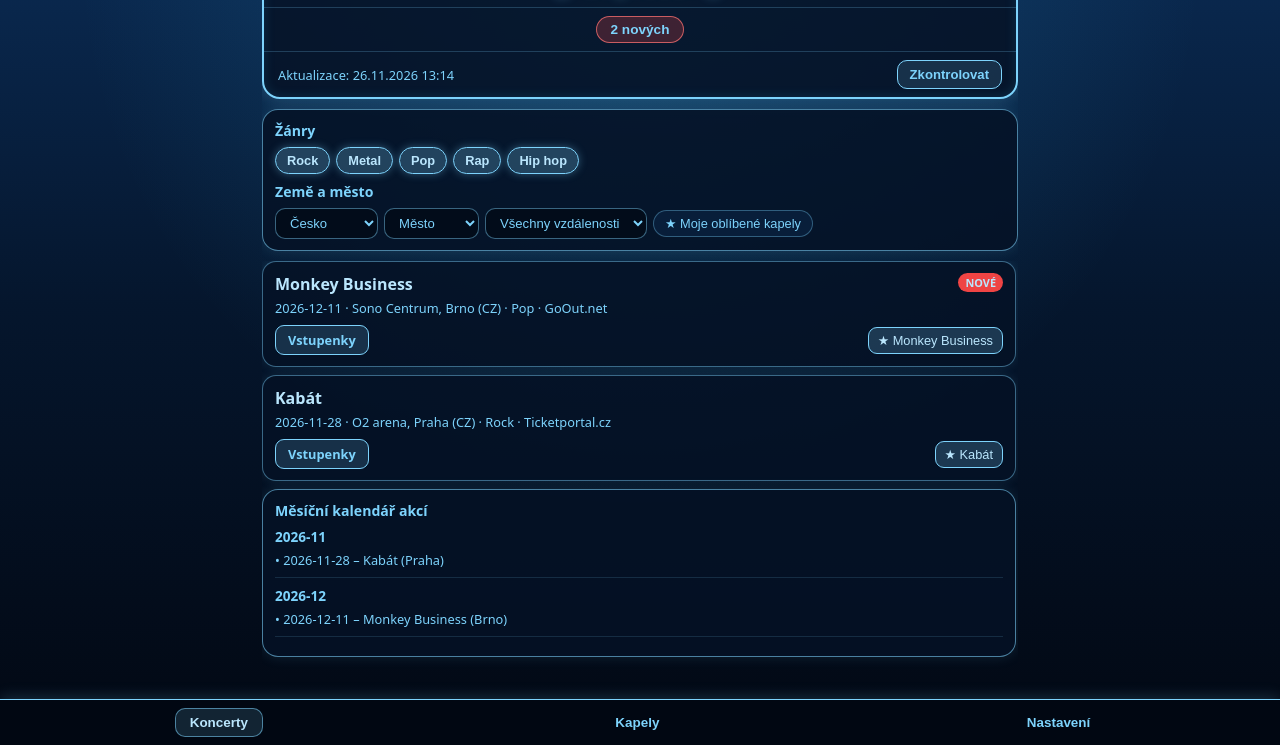
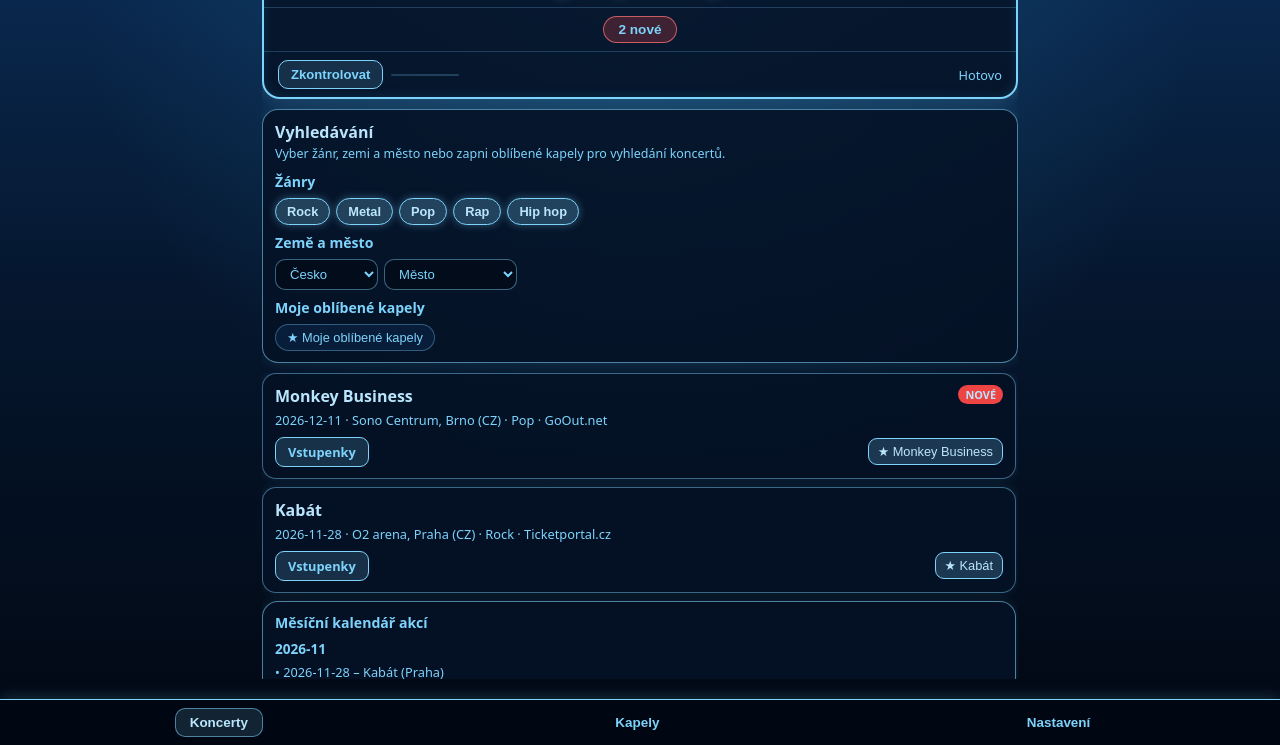
Before and after one commit to Bublik18/bubluv-hlidac-koncertu, a plain HTML site: page index.html in a window 1280 px wide. Shown: the part 55-800 px from the top of the page. Drawn offline with Linux system fonts and the light colour scheme.

Commit message:
Add files via upload

```diff
--- a/index.html
+++ b/index.html
@@ -351,6 +351,45 @@
       background: rgba(125, 211, 252, 0.14);
     }
 
+    .check-left {
+      display: flex;
+      align-items: center;
+      gap: 8px;
+    }
+
+    .check-progress-track {
+      width: 68px;
+      height: 2mm;
+      min-height: 2px;
+      max-height: 2px;
+      background: rgba(125, 211, 252, 0.22);
+      border-radius: 999px;
+      overflow: hidden;
+      flex-shrink: 0;
+    }
+
+    .check-progress-bar {
+      width: 0%;
+      height: 100%;
+      background: var(--light-blue-soft);
+      box-shadow: 0 0 8px rgba(125, 211, 252, 0.8);
+      transition: width 0.25s ease;
+    }
+
+    .search-heading {
+      font-size: 1rem;
+      font-weight: 800;
+      color: var(--light-blue-soft);
+      margin-bottom: 3px;
+    }
+
+    .search-intro {
+      font-size: 0.78rem;
+      color: var(--light-blue);
+      margin-bottom: 9px;
+      line-height: 1.35;
+    }
+
     .hidden { display: none !important; }
   </style>
 </head>
@@ -374,12 +413,20 @@
           <button id="btnOnlyNew" class="btn-new" onclick="toggleOnlyNew()">0 nových</button>
         </div>
         <div class="header-row-3">
-          <span id="lastCheckText">Poslední kontrola: načítám...</span>
-          <button id="btnCheck" class="btn-check" onclick="refreshConcerts(true)">Zkontrolovat</button>
+          <div class="check-left">
+            <button id="btnCheck" class="btn-check" onclick="refreshConcerts(true)">Zkontrolovat</button>
+            <div id="checkProgressTrack" class="check-progress-track" aria-hidden="true">
+              <div id="checkProgressBar" class="check-progress-bar"></div>
+            </div>
+          </div>
+          <span id="lastCheckText">Připraveno</span>
         </div>
       </header>
 
       <div class="panel">
+        <div class="search-heading" id="lblSearchHeading">Vyhledávání</div>
+        <p class="search-intro" id="lblSearchIntro">Vyber žánr, zemi a město nebo zapni oblíbené kapely pro vyhledání koncertů.</p>
+
         <div class="panel-title" id="lblGenres">Žánry</div>
         <div class="chips" id="genreChips"></div>
 
@@ -387,12 +434,10 @@
         <div class="controls-row">
           <select id="countrySelect" onchange="onCountryChange()"></select>
           <select id="citySelect" onchange="saveAndRender()"></select>
-          <select id="radiusSelect" onchange="saveAndRender()">
-            <option value="9999">Všechny vzdálenosti</option>
-            <option value="50">Do 50 km</option>
-            <option value="100">Do 100 km</option>
-            <option value="200">Do 200 km</option>
-          </select>
+        </div>
+
+        <div class="panel-title" id="lblFavsSection" style="margin-top: 8px;">Moje oblíbené kapely</div>
+        <div class="controls-row">
           <button id="btnOnlyFavsMain" class="chip" onclick="toggleOnlyFavs()">★ Moje oblíbené kapely</button>
         </div>
       </div>
@@ -447,7 +492,7 @@
   <script>
     const I18N = {
       cs: {
-        newSuffix: "nových",
+        newSuffix: "nové",
         check: "Zkontrolovat",
         genres: "Žánry",
         location: "Země a město",
@@ -467,7 +512,7 @@
         countries: { CZ: "Česko", SK: "Slovensko", DE: "Německo", PL: "Polsko", AT: "Rakousko" }
       },
       sk: {
-        newSuffix: "nových",
+        newSuffix: "nové",
         check: "Skontrolovať",
         genres: "Žánre",
         location: "Krajina a mesto",
@@ -527,7 +572,7 @@
         countries: { CZ: "Tschechien", SK: "Slowakei", DE: "Deutschland", PL: "Polen", AT: "Österreich" }
       },
       pl: {
-        newSuffix: "nowych",
+        newSuffix: "nowe",
         check: "Sprawdź",
         genres: "Gatunki",
         location: "Kraj i miasto",
@@ -555,11 +600,11 @@
     };
 
     const CITIES_BY_COUNTRY = {
-      CZ: ["Praha", "Brno", "Ostrava", "Olomouc", "Plzeň"],
-      SK: ["Bratislava", "Košice", "Žilina", "Banská Bystrica", "Nitra"],
-      DE: ["Berlín", "Mnichov", "Stuttgart", "Hamburk", "Frankfurt"],
-      PL: ["Varšava", "Krakov", "Vratislav", "Poznaň", "Katovice"],
-      AT: ["Vídeň", "Linec", "Štýrský Hradec", "Salcburk", "Innsbruck"]
+      CZ: ["Praha", "Brno", "Ostrava", "Plzeň", "Olomouc", "Hradec Králové", "Pardubice", "Jihlava"],
+      SK: ["Bratislava", "Košice", "Prešov", "Žilina", "Banská Bystrica", "Nitra", "Trnava", "Trenčín"],
+      DE: ["Berlín", "Mnichov", "Stuttgart", "Hamburk", "Frankfurt", "Kolín nad Rýnem", "Lipsko", "Bonn"],
+      PL: ["Varšava", "Krakov", "Vratislav", "Poznaň", "Gdaňsk", "Katovice", "Lodž", "Štětín"],
+      AT: ["Vídeň", "Linec", "Štýrský Hradec", "Salcburk", "Innsbruck", "Klagenfurt", "St. Pölten", "Bregenz"]
     };
 
     const CITY_COORDS = {
@@ -587,7 +632,22 @@
       "Linec": [48.3069, 14.2858],
       "Štýrský Hradec": [47.0707, 15.4395],
       "Salcburk": [47.8095, 13.0550],
-      "Innsbruck": [47.2692, 11.4041]
+      "Innsbruck": [47.2692, 11.4041],
+      "Hradec Králové": [50.2104, 15.8252],
+      "Pardubice": [50.0343, 15.7812],
+      "Jihlava": [49.3961, 15.5912],
+      "Prešov": [48.9984, 21.2339],
+      "Trnava": [48.3774, 17.5883],
+      "Trenčín": [48.8945, 18.0444],
+      "Kolín nad Rýnem": [50.9375, 6.9603],
+      "Lipsko": [51.3397, 12.3731],
+      "Bonn": [50.7374, 7.0982],
+      "Gdaňsk": [54.3520, 18.6466],
+      "Lodž": [51.7592, 19.4560],
+      "Štětín": [53.4285, 14.5528],
+      "Klagenfurt": [46.6247, 14.3053],
+      "St. Pölten": [48.2047, 15.6256],
+      "Bregenz": [47.5031, 9.7471]
     };
 
     const GENRES = ["Rock", "Metal", "Pop", "Rap", "Hip hop"];
@@ -704,10 +764,7 @@
       document.getElementById("nav-bands").textContent = t.navBands;
       document.getElementById("nav-settings").textContent = t.navSettings;
 
-      const radSel = document.getElementById("radiusSelect");
-      if (radSel && radSel.options.length) {
-        radSel.options[0].textContent = t.allDistances;
-      }
+
 
       populateCountrySelect();
       populateCitySelect();
@@ -721,7 +778,7 @@
       if (!I18N[state.lang]) state.lang = "cs";
       if (!CITIES_BY_COUNTRY[state.country]) state.country = "CZ";
       document.getElementById("langSelect").value = state.lang;
-      document.getElementById("radiusSelect").value = String(state.radius);
+
       document.getElementById("clickCounter").textContent = state.clicks;
       applyTranslations();
     }
@@ -778,6 +835,12 @@
     }
 
     async function refreshConcerts(playBeep = false) {
+      const bar = document.getElementById("checkProgressBar");
+      const statusEl = document.getElementById("lastCheckText");
+      let pct = 15;
+      if (bar) bar.style.width = pct + "%";
+      if (statusEl) statusEl.textContent = "Kontroluji...";
+
       if (playBeep) {
         try {
           const ctx = new (window.AudioContext || window.webkitAudioContext)();
@@ -789,15 +852,26 @@
         } catch (e) {}
       }
 
+      const timer = setInterval(() => {
+        pct = Math.min(88, pct + 18);
+        if (bar) bar.style.width = pct + "%";
+      }, 110);
+
       try {
         const res = await fetch("koncerty.json?t=" + Date.now());
         if (!res.ok) throw new Error("No JSON");
         const data = await res.json();
         concerts = Array.isArray(data.concerts) && data.concerts.length ? data.concerts : FALLBACK_DATA.concerts;
-        document.getElementById("lastCheckText").textContent = `Aktualizace: ${data.updatedAt || "nyní"}`;
+        if (statusEl) statusEl.textContent = "Hotovo";
       } catch (e) {
         concerts = FALLBACK_DATA.concerts;
-        document.getElementById("lastCheckText").textContent = `Režim náhledu (${FALLBACK_DATA.updatedAt})`;
+        if (statusEl) statusEl.textContent = "Hotovo";
+      } finally {
+        clearInterval(timer);
+        if (bar) bar.style.width = "100%";
+        setTimeout(() => {
+          if (bar) bar.style.width = "0%";
+        }, 700);
       }
       renderAll();
     }
@@ -856,7 +930,7 @@
     function saveAndRender() {
       state.country = document.getElementById("countrySelect").value;
       state.city = document.getElementById("citySelect").value;
-      state.radius = Number(document.getElementById("radiusSelect").value);
+
       saveState();
       renderAll();
     }
```
